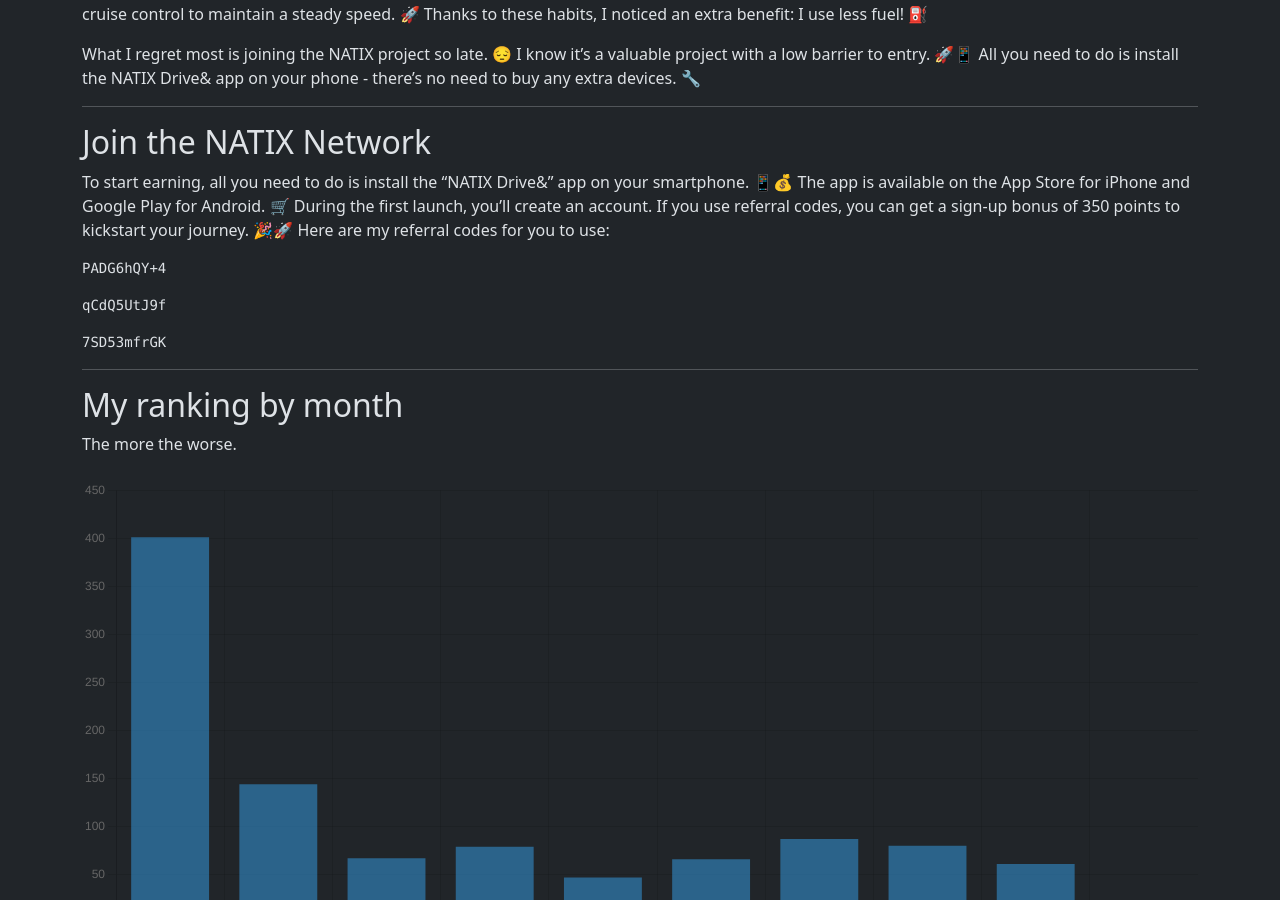
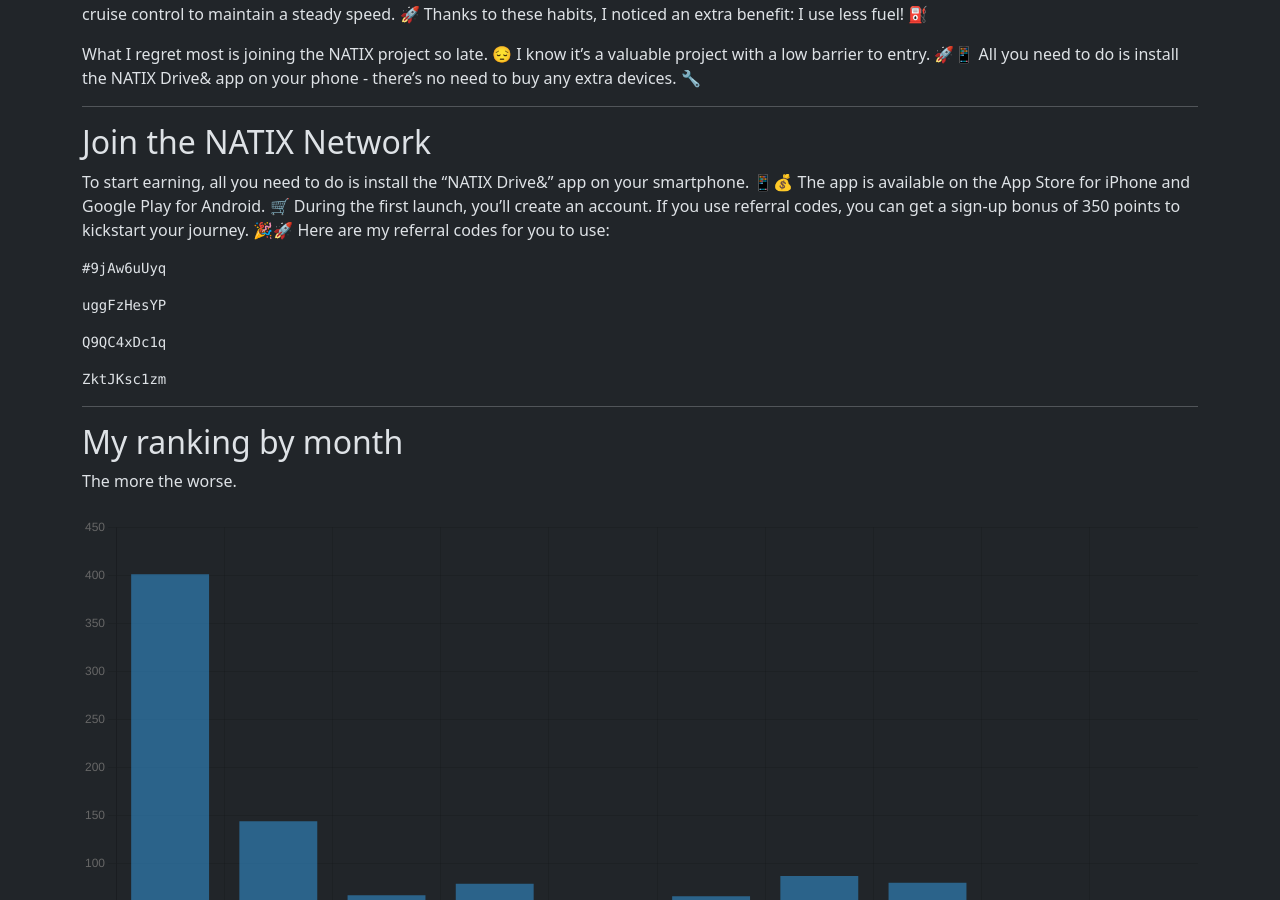
Before and after one commit to torrocus/natix, a Jekyll site: the page built from index.md, in a window 1280 px wide and 900 px high, scrolled down 2352 px. Built offline with Jekyll 4.4.1, drawn with Linux system fonts in a browser that asks for light colours; comment, search, counter and statistics services are not loaded.

Commit message:
Refresh referrer codes

````diff
--- a/index.md
+++ b/index.md
@@ -137,15 +137,19 @@ If you use referral codes, you can get a sign-up bonus of 350 points to kickstar
 Here are my referral codes for you to use:
 <!-- NATIX-REFERRAL-CODES-LIST:START -->
 ```
-PADG6hQY+4
+#9jAw6uUyq
 ```
 
 ```
-qCdQ5UtJ9f
+uggFzHesYP
 ```
 
 ```
-7SD53mfrGK
+Q9QC4xDc1q
+```
+
+```
+ZktJKsc1zm
 ```
 <!-- NATIX-REFERRAL-CODES-LIST:END -->
 <!--
````
